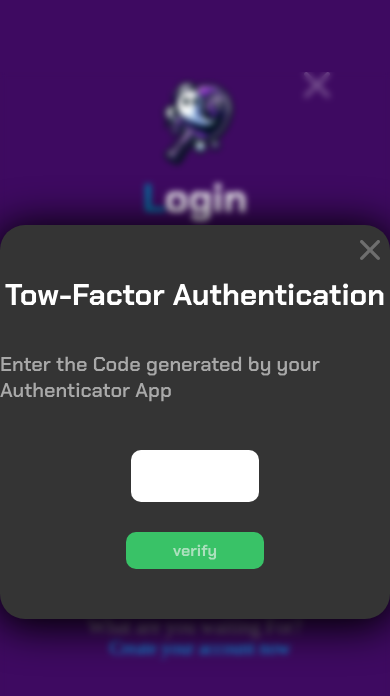
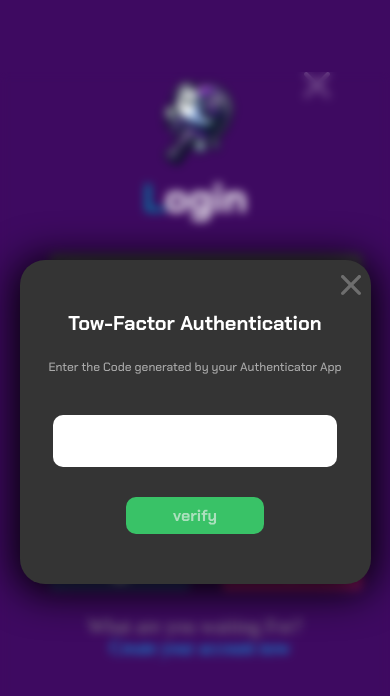
Before and after one commit to imahri/transcendence, a React (Vite) app in the folder Frontend/: page /login in a window 390 px wide. Shown: the top 696 px of the page. Built offline with nearby package versions, Linux system fonts and the light colour scheme.

Commit message:
Responsive in 2Fa enter numbers

```diff
--- a/Frontend/src/Auth/FactorAuth/Popup.css
+++ b/Frontend/src/Auth/FactorAuth/Popup.css
@@ -7,8 +7,7 @@
     display: flex;
     align-items: center;
     justify-content: center;
-    /* filter: blur(4px); */
-    backdrop-filter: blur(3px);
+    backdrop-filter: blur(5px);
 }
 
 
@@ -16,7 +15,7 @@
     display: flex;
     flex-direction: column;
     align-items: center;
-    width: 620px;
+    width: 90%;
     height: auto;
     background-color: #343434;
     box-shadow: 0px 4px 40px 5px #000000;
@@ -44,6 +43,8 @@
     font-size: 20px;
     color: rgba(243, 243, 243, 0.61);
 }
+
+
 .popUp button{
     width: 138px;
     height: 37px;
@@ -69,7 +70,7 @@
     display: flex;
     justify-content: center;
     align-items: center;
-    width: 80%;
+    width: 100%;
     margin: 30px;
 }
 
@@ -79,6 +80,7 @@
     width: 40%;
     height: 50px;
 }
+
 
 .allNumber input[type="text"]{
     color: black;
@@ -122,3 +124,24 @@
     padding: 5px;
     color: white;
 }
+
+@media (max-width: 560px) {
+        .popUp h2{
+             font-weight: 500;
+            font-size: 15px;
+    }
+    .popUp h1{
+            font-size: 20px;
+    }
+    .allNumber input{
+            width: 80%;
+    }
+    .error-2Fa{
+        width: 80%;
+    }
+}
+@media (max-width: 460px) {
+        .popUp h2{
+            font-size: 12px;
+    }
+}
```
Lines whose indentation alone changed are shown as unchanged.
